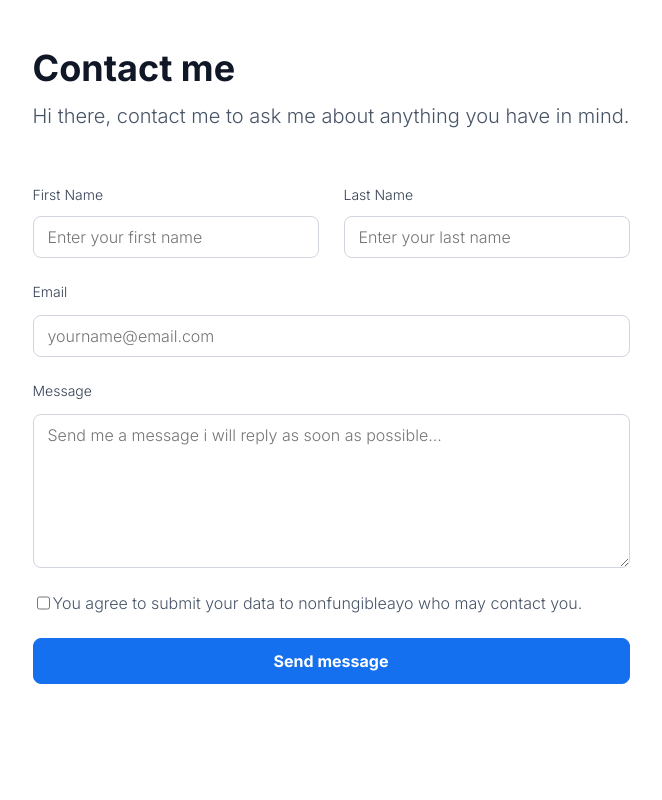
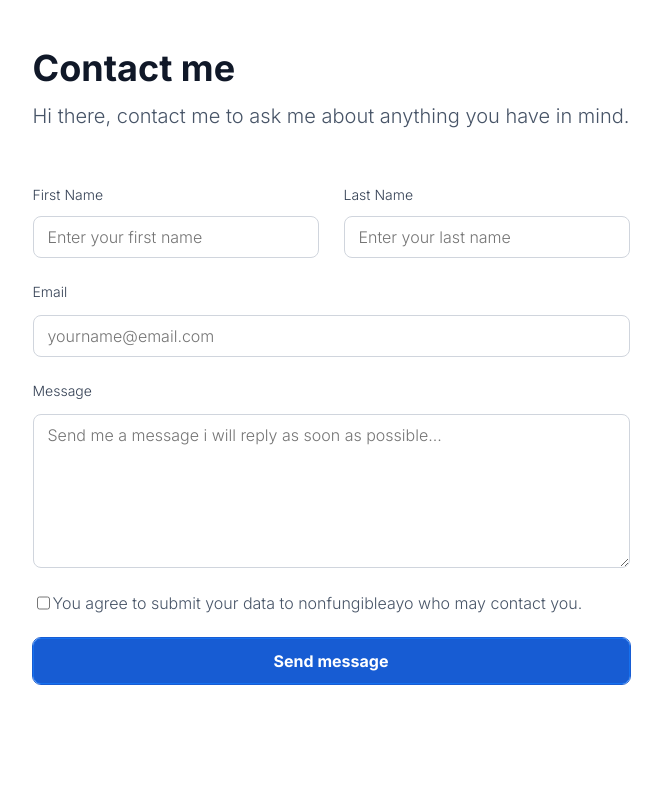
Before and after one commit to nonfungiblehayor/HNG9-projects, a React (Create React App) app in the folder first task/my-app/: page /contact in a window 1280 px wide. In both pictures the pointer is over the button "Send message". Shown: the top 800 px of the page, without its empty margins (309-971 px from the left). Built offline with nearby package versions, Linux system fonts and the light colour scheme.

Commit message:
style: button design  state

```diff
--- a/first task/my-app/src/components/contact.css
+++ b/first task/my-app/src/components/contact.css
@@ -160,6 +160,14 @@
   font-weight: 600;
   color: #ffffff;
   border-radius: 8px;
+}
+.contact-div form .btn-divs button:hover {
+  outline: 1px solid #175CD3;
+  background-color: #175CD3;
+}
+.contact-div form .btn-divs button:focus {
+  background-color: #1570EF;
+  outline: 1px solid #1570EF;
 }
 .contact-div .footer-container {
   display: grid;
--- a/first task/my-app/src/components/contact.scss
+++ b/first task/my-app/src/components/contact.scss
@@ -159,6 +159,14 @@ $font :  'Inter', sans-serif;
                 font-weight: 600;
                 color: #ffffff;
                 border-radius: 8px;
+            }
+            button:hover {
+                outline: 1px solid #175CD3;
+                background-color: #175CD3;
+            }
+            button:focus {
+                background-color:  #1570EF;
+                outline: 1px solid #1570EF;
             }
         }
     }
```
Also changed, not shown: 1 other file (tests, documents, lock files or other folders).
